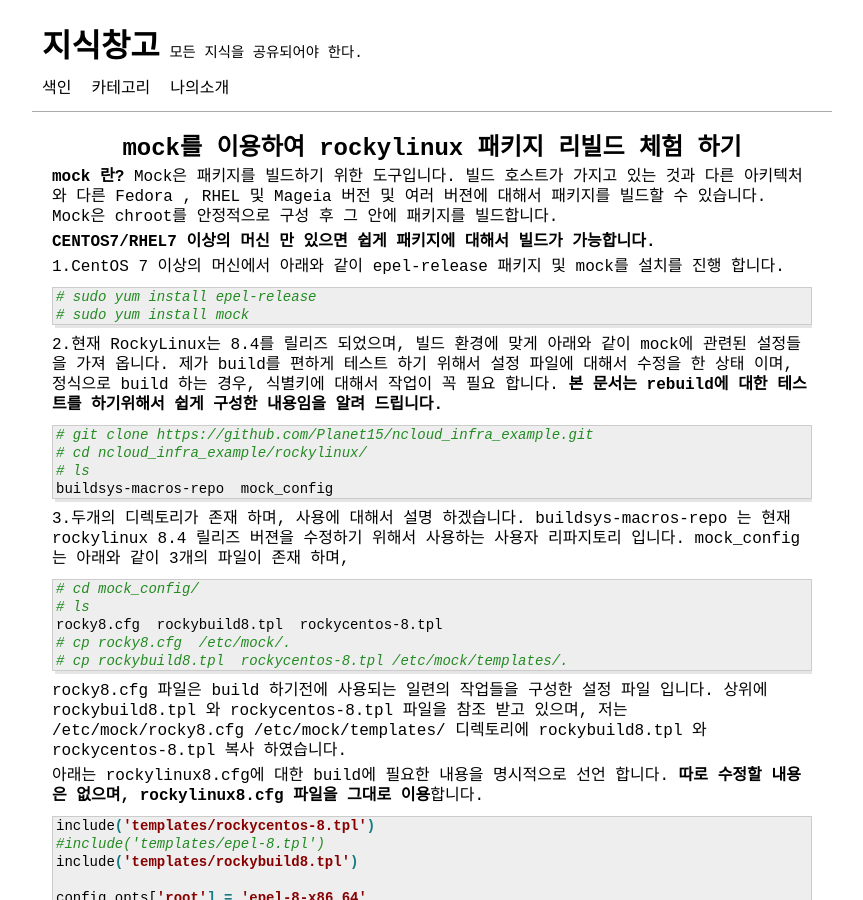
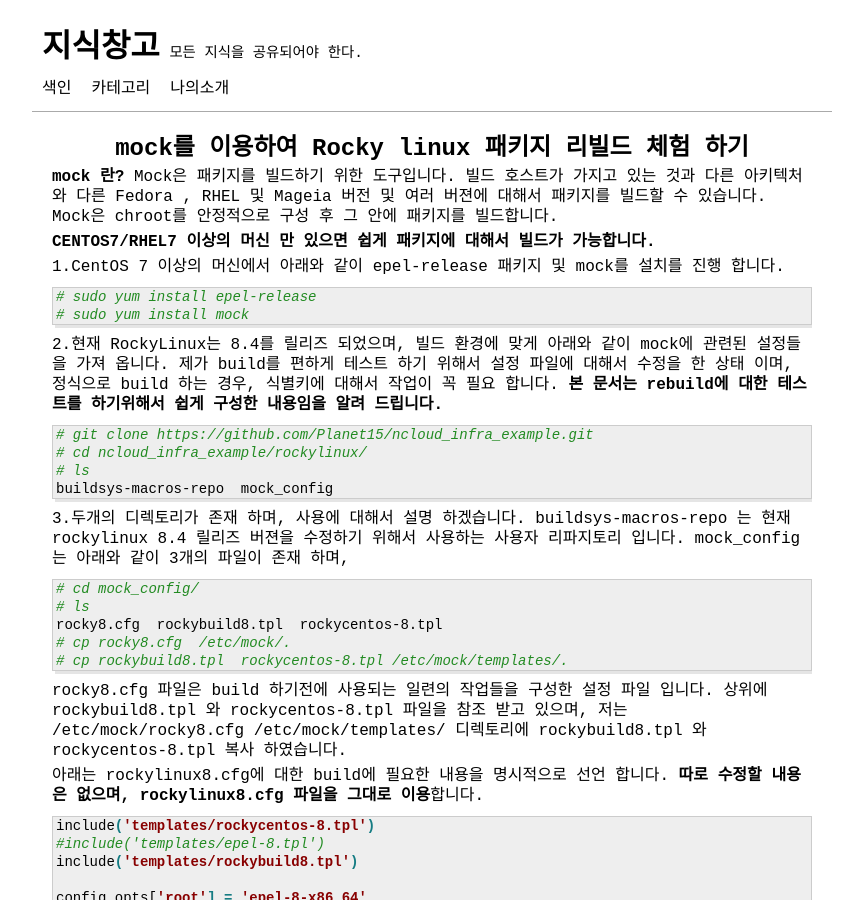
Before and after one commit to Planet15/planet15.github.io, a Jekyll site: the page built from _posts/2021-07-14-mock-rockylinux.markdown, in a window 1280 px wide and 900 px high. Shown: the whole window, without its empty margins (208-1071 px from the left). Built offline with Jekyll 4.4.1, drawn with Linux system fonts in a browser that asks for light colours.

Commit message:
Modify title name for post

```diff
--- a/_posts/2021-07-14-mock-rockylinux.markdown
+++ b/_posts/2021-07-14-mock-rockylinux.markdown
@@ -1,6 +1,6 @@
 ---
 layout: post
-title:  "mock를 이용하여 rockylinux 패키지 리빌드 체험 하기"
+title:  "mock를 이용하여 Rocky linux 패키지 리빌드 체험 하기"
 date:   2021-07-14
 last_modified_at: 2021-07-14
 categories: [linux]
```
